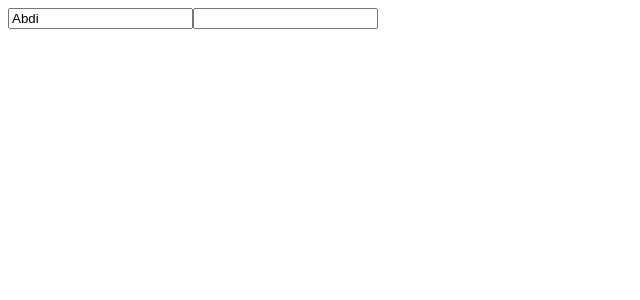
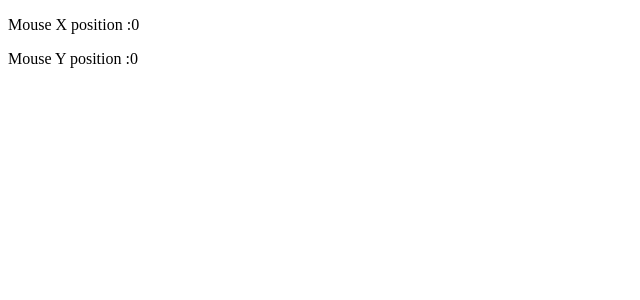
Before and after one commit to AbdifatahDeeq/React-course, a React (Vite) app: page / in a window 1280 px wide. Shown: the top 300 px of the page, without its empty margins (0-640 px from the left). Built offline with nearby package versions, Linux system fonts and the light colour scheme.

Commit message:
exercise7

```diff
--- a/src/App.jsx
+++ b/src/App.jsx
@@ -1,7 +1,27 @@
-
-import UseEffect from "./UseEffect";
+import { useEffect, useState } from "react";
 
 const App = () => {
-  return <UseEffect />;
+  const [position, setPosition] = useState({ x: 0, y: 0 })
+
+  useEffect(() => {
+    const MouseMove = (event) => {
+      setPosition({ x: event.clientX, y: event.clientY });
+
+    }
+    window.addEventListener("mousemove", MouseMove);
+    return () => {
+      window.removeEventListener("mousemove", MouseMove)
+    }
+  })
+
+
+
+
+  return (
+    <>
+      <p>Mouse X position :{position.x}</p>
+      <p>Mouse Y position :{position.y}</p>
+    </>
+  );
 }
-export default App
+export default App;
```
